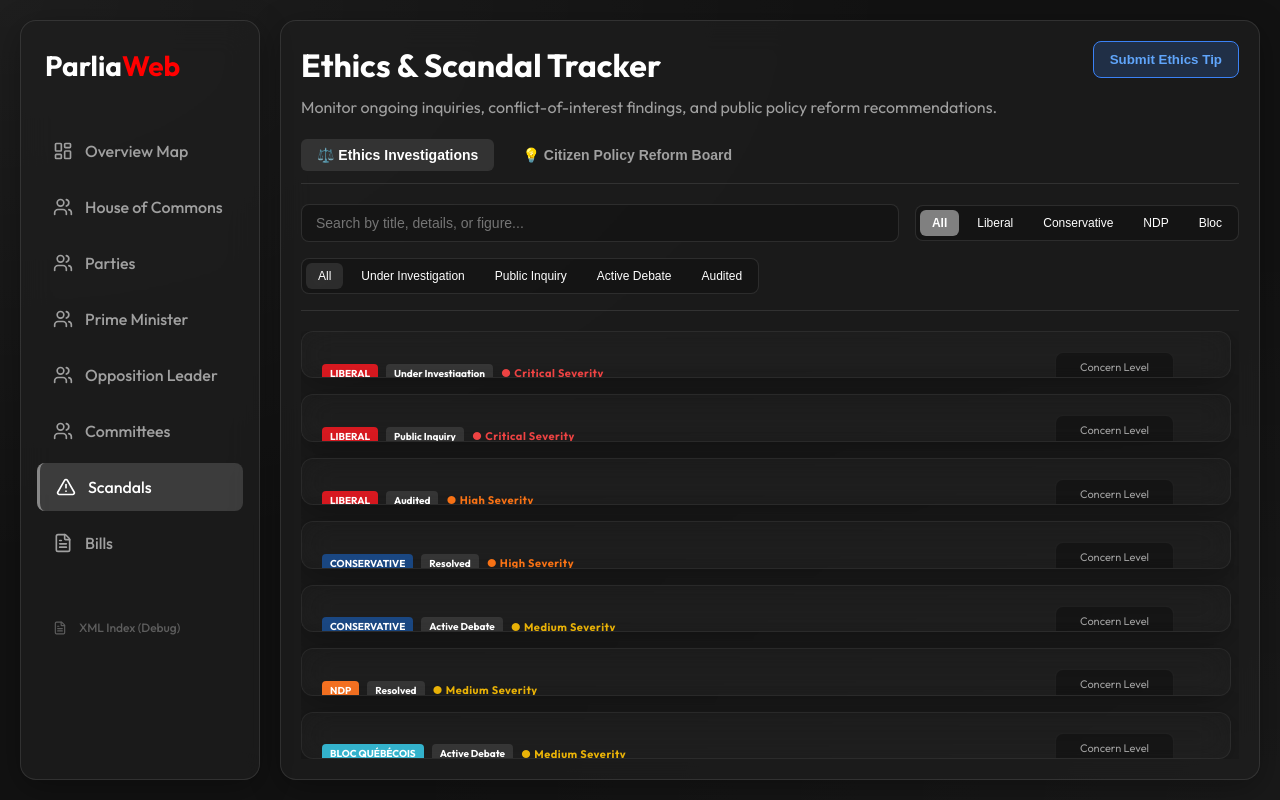
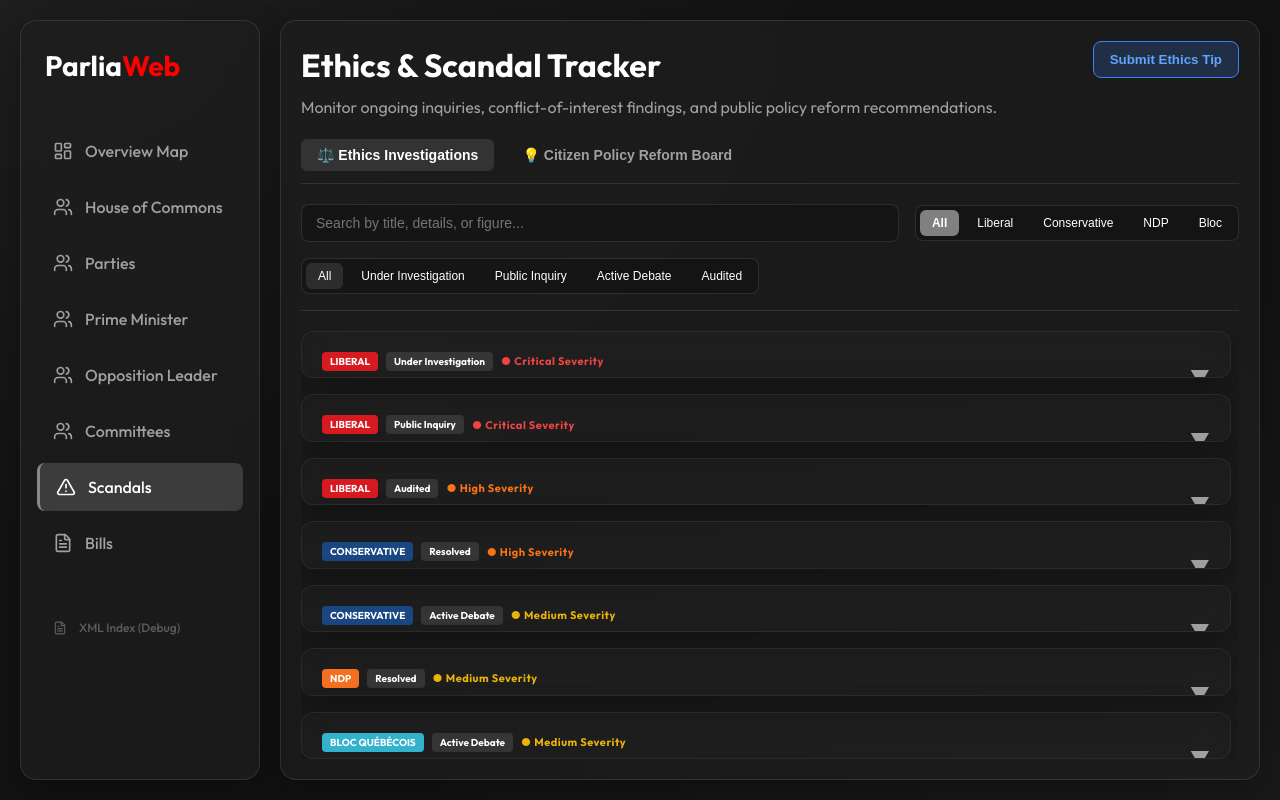
Before and after one commit to ChickenMedic/Parliament-Web, a React (Vite) app: page /scandals in a window 1280 px wide. Built offline with nearby package versions, Linux system fonts and the light colour scheme.

Commit message:
Drop comment boards and concern flagging for now

```diff
--- a/src/pages/Scandals.tsx
+++ b/src/pages/Scandals.tsx
@@ -24,15 +24,22 @@ const getSeverityColor = (severity: string) => {
   }
 };
 
-interface ScandalComment {
+interface Scandal {
   id: string;
-  author: string;
-  date: string;
-  content: string;
+  title: string;
+  party: string;
+  status: string;
+  severity: string;
+  description: string;
+  keyFigures: string[];
+  timeline: { date: string; event: string }[];
+  votes: number;
+  latestDevelopments?: string;
+  developmentsAsOf?: string;
 }
 
 export const Scandals = () => {
-  const [scandals, setScandals] = useState(initialScandals);
+  const [scandals, setScandals] = useState<Scandal[]>(initialScandals as Scandal[]);
   const [search, setSearch] = useState('');
   const [selectedParty, setSelectedParty] = useState('All');
   const [selectedStatus, setSelectedStatus] = useState('All');
@@ -53,9 +60,6 @@ export const Scandals = () => {
   const [newKeyFigures, setNewKeyFigures] = useState(''); // Reused as Sponsor MP when tipType is policy
   const [newTimelineEvent, setNewTimelineEvent] = useState(''); // Reused as Submitted By when tipType is policy
   const [successMsg, setSuccessMsg] = useState('');
-
-  // Scandal comments state
-  const [scandalComments, setScandalComments] = useState<Record<string, ScandalComment[]>>({});
 
   // Citizen Policy Reform Suggestions
   const [policies, setPolicies] = useState([
@@ -93,15 +97,6 @@ export const Scandals = () => {
 
   const findMP = (name: string) => {
     return (politiciansData.objects as any[]).find(p => p.name.toLowerCase().trim() === name.toLowerCase().trim()) || null;
-  };
-
-  const handleVote = (id: string) => {
-    setScandals(prev => prev.map(s => {
-      if (s.id === id) {
-        return { ...s, votes: s.votes + 1 };
-      }
-      return s;
-    }));
   };
 
   const handlePolicyUpvote = (id: string) => {
@@ -518,31 +513,6 @@ export const Scandals = () => {
                       </div>
 
                       <div style={{ display: 'flex', alignItems: 'center', gap: '16px' }} onClick={e => e.stopPropagation()}>
-                        {/* Votes Meter */}
-                        <div style={{ display: 'flex', flexDirection: 'column', alignItems: 'center', background: 'rgba(0,0,0,0.3)', border: '1px solid rgba(255,255,255,0.05)', padding: '6px 12px', borderRadius: '8px' }}>
-                          <span style={{ fontSize: '11px', color: 'var(--text-secondary)' }}>Concern Level</span>
-                          <span style={{ fontSize: '16px', fontWeight: 'bold', color: 'white', margin: '2px 0' }}>{s.votes}</span>
-                          <button
-                            onClick={() => handleVote(s.id)}
-                            style={{
-                              background: 'rgba(239, 68, 68, 0.15)',
-                              color: '#f87171',
-                              border: 'none',
-                              padding: '2px 8px',
-                              borderRadius: '4px',
-                              cursor: 'pointer',
-                              fontSize: '10px',
-                              fontWeight: 'bold',
-                              marginTop: '2px',
-                              transition: 'all 0.1s'
-                            }}
-                            onMouseOver={e=>e.currentTarget.style.background='rgba(239, 68, 68, 0.3)'}
-                            onMouseOut={e=>e.currentTarget.style.background='rgba(239, 68, 68, 0.15)'}
-                          >
-                            ▲ Flag Concern
-                          </button>
-                        </div>
-
                         {/* Expand Arrow */}
                         <span
                           onClick={() => setExpandedId(isExpanded ? null : s.id)}
@@ -561,6 +531,15 @@ export const Scandals = () => {
 
                           {/* Left: Desc, Figures & Severity Bar */}
                           <div style={{ flex: 1.5, minWidth: '300px', display: 'flex', flexDirection: 'column', gap: '16px' }}>
+                            {s.latestDevelopments && (
+                              <div style={{ background: 'rgba(96,165,250,0.06)', border: '1px solid rgba(96,165,250,0.2)', borderRadius: '8px', padding: '14px 16px' }}>
+                                <h4 style={{ margin: '0 0 6px 0', fontSize: '13px', color: '#93c5fd', textTransform: 'uppercase', letterSpacing: '0.5px' }}>
+                                  What's Happening Now
+                                  {s.developmentsAsOf && <span style={{ color: 'rgba(255,255,255,0.35)', fontWeight: 'normal', textTransform: 'none', letterSpacing: 0 }}> — as of {s.developmentsAsOf}</span>}
+                                </h4>
+                                <p style={{ margin: 0, fontSize: '13.5px', color: 'rgba(255,255,255,0.88)', lineHeight: '1.55' }}>{s.latestDevelopments}</p>
+                              </div>
+                            )}
                             <div>
                               <h4 style={{ margin: '0 0 6px 0', fontSize: '13px', color: 'var(--text-secondary)', textTransform: 'uppercase', letterSpacing: '0.5px' }}>Summary Case Description</h4>
                               <p style={{ margin: 0, fontSize: '13.5px', color: 'rgba(255,255,255,0.85)', lineHeight: '1.5' }}>{s.description}</p>
@@ -661,75 +640,6 @@ export const Scandals = () => {
 
                           </div>
 
-                        </div>
-
-                        {/* Scandal Comment Board */}
-                        <div style={{ borderTop: '1px solid rgba(255,255,255,0.08)', marginTop: '24px', paddingTop: '20px' }}>
-                          <h4 style={{ margin: '0 0 12px 0', fontSize: '13px', color: 'var(--text-secondary)', textTransform: 'uppercase', letterSpacing: '0.5px' }}>Public Comments & Discussion</h4>
-
-                          <div style={{ display: 'flex', flexDirection: 'column', gap: '8px', maxHeight: '180px', overflowY: 'auto', background: 'rgba(0,0,0,0.2)', borderRadius: '6px', padding: '12px', border: '1px solid rgba(255,255,255,0.03)', marginBottom: '12px' }}>
-                            {((scandalComments[s.id] || [])).length === 0 ? (
-                              <div style={{ padding: '12px', textAlign: 'center', color: 'rgba(255,255,255,0.3)', fontSize: '12px' }}>
-                                No comments posted yet. Add your input to this case file.
-                              </div>
-                            ) : (
-                              (scandalComments[s.id] || []).map(c => (
-                                <div key={c.id} style={{ background: 'rgba(255,255,255,0.01)', border: '1px solid rgba(255,255,255,0.03)', padding: '8px 12px', borderRadius: '6px', display: 'flex', flexDirection: 'column', gap: '3px' }}>
-                                  <div style={{ display: 'flex', justifyContent: 'space-between', alignItems: 'center' }}>
-                                    <strong style={{ fontSize: '12px', color: 'white' }}>{c.author}</strong>
-                                    <span style={{ fontSize: '10px', color: 'rgba(255,255,255,0.35)' }}>{c.date}</span>
-                                  </div>
-                                  <div style={{ fontSize: '12.5px', color: 'rgba(255,255,255,0.8)', lineHeight: '1.4' }}>{c.content}</div>
-                                </div>
-                              ))
-                            )}
-                          </div>
-
-                          {/* Post comment form */}
-                          <form
-                            onSubmit={(e) => {
-                              e.preventDefault();
-                              const auth = (e.currentTarget.elements.namedItem('author') as HTMLInputElement).value;
-                              const txt = (e.currentTarget.elements.namedItem('content') as HTMLInputElement).value;
-                              if (!auth.trim() || !txt.trim()) return;
-
-                              const newComment = {
-                                id: `${s.id}-${Date.now()}`,
-                                author: auth.trim(),
-                                date: new Date().toLocaleDateString('en-US', { month: 'short', day: 'numeric', year: 'numeric' }),
-                                content: txt.trim()
-                              };
-
-                              setScandalComments(prev => ({
-                                ...prev,
-                                [s.id]: [newComment, ...(prev[s.id] || [])]
-                              }));
-
-                              e.currentTarget.reset();
-                            }}
-                            style={{ display: 'flex', gap: '8px', flexWrap: 'wrap' }}
-                          >
-                            <input
-                              name="author"
-                              type="text"
-                              placeholder="Your Name"
-                              required
-                              style={{ flex: '1', minWidth: '120px', background: 'rgba(255,255,255,0.04)', border: '1px solid rgba(255,255,255,0.08)', borderRadius: '6px', padding: '8px 12px', color: 'white', fontSize: '12px' }}
-                            />
-                            <input
-                              name="content"
-                              type="text"
-                              placeholder="Add comment to case file..."
-                              required
-                              style={{ flex: '3', minWidth: '200px', background: 'rgba(255,255,255,0.04)', border: '1px solid rgba(255,255,255,0.08)', borderRadius: '6px', padding: '8px 12px', color: 'white', fontSize: '12px' }}
-                            />
-                            <button
-                              type="submit"
-                              style={{ background: 'var(--accent-color)', color: 'white', border: 'none', borderRadius: '6px', padding: '8px 16px', cursor: 'pointer', fontWeight: 'bold', fontSize: '12px' }}
-                            >
-                              Send
-                            </button>
-                          </form>
                         </div>
 
                       </div>
```
